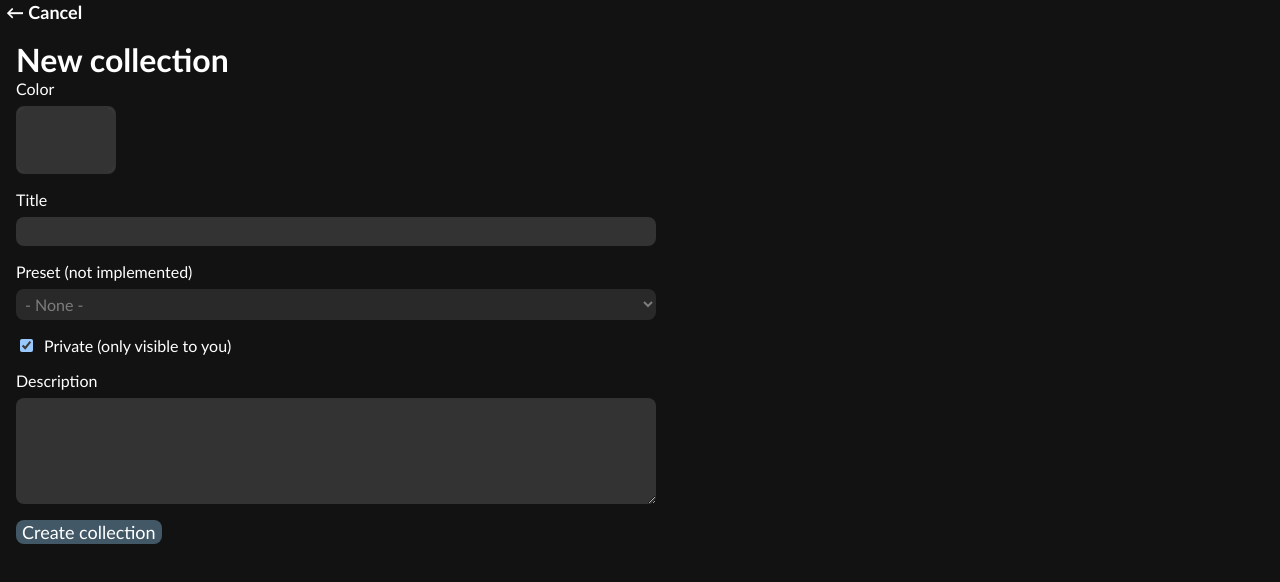
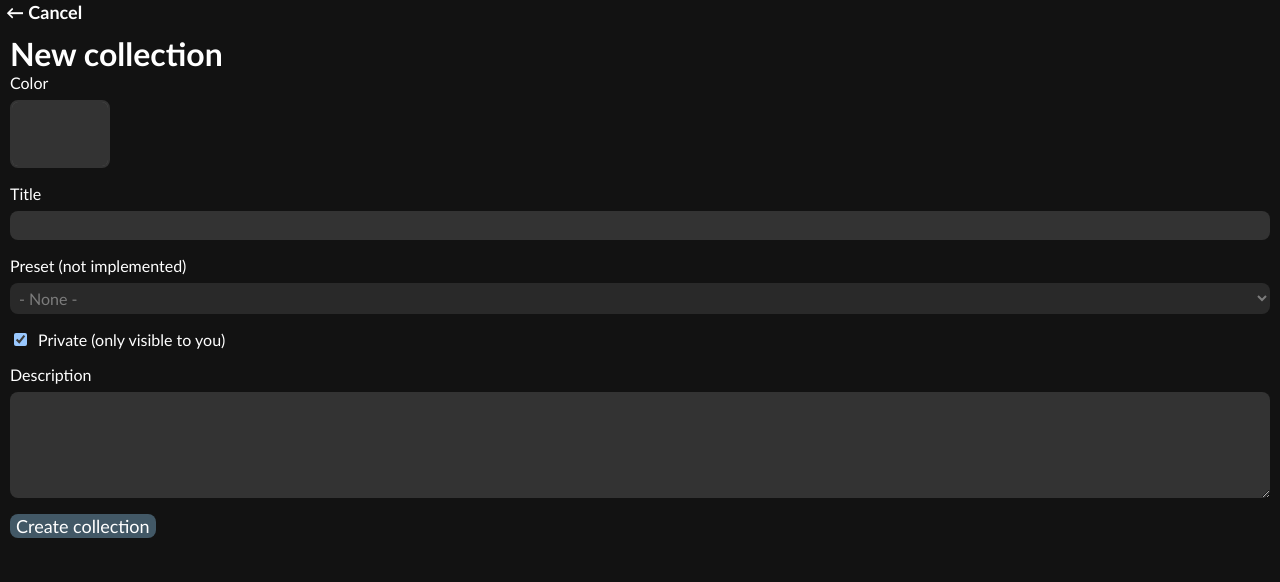
Before and after one commit to Jun1l1ll1/all-rate, a SvelteKit app: page /update/collection in a window 1280 px wide. Shown: the top 582 px of the page. Built offline with nearby package versions, Linux system fonts and the light colour scheme; no server answers.

Commit message:
Update styling layout

```diff
--- a/src/app.css
+++ b/src/app.css
@@ -41,6 +41,7 @@ button, .btn {
     padding-inline: 6px;
     color: var(--g-text-color);
     text-decoration: none;
+    font-size: 1rem;
 
     &::before {
         content: '';
--- a/src/routes/update/collection/+page.svelte
+++ b/src/routes/update/collection/+page.svelte
@@ -1,15 +1,13 @@
 <script lang="ts">
+    import DiscreteErrorMessage from '$lib/components/DiscreteErrorMessage.svelte';
+
     let { data, form } = $props();
 </script>
 
-<main class="form-content">
+<div class="main-content">
     <h1>{#if !data.collection}New{:else}Update{/if} collection</h1>
 
-    {#if form?.error}
-        <p class="form-error">{form.error}</p>
-    {/if}
-
-    <form method="POST">
+    <form class="create-form" method="POST">
         <input type="hidden" name="cid" value="{data.collection?.id || ''}" />
 
         <label style="width: 6rem;">
@@ -41,35 +39,10 @@
             <textarea name="description" maxlength="2000">{data.collection?.description || ''}</textarea>
         </label>
 
-        <button type="submit">{#if !data.collection}Create{:else}Update{/if} collection</button>
+        <button type="submit" class="update-btn">{#if !data.collection}Create{:else}Update{/if} collection</button>
     </form>
-</main>
+</div>
 
-<style>
-    .form-content {
-        padding: 1rem;
-        max-width: 40rem;
-    }
-
-    form,
-    label {
-        display: flex;
-        flex-direction: column;
-        gap: 0.5rem;
-    }
-
-    form {
-        gap: 1rem;
-    }
-    .checkbox-label {
-        flex-direction: row;
-        align-items: center;
-    }
-    textarea {
-        min-height: 6rem;
-        resize: vertical;
-    }
-    .form-error {
-        color: #ff8f8f;
-    }
-</style>
+{#if form?.error}
+    <DiscreteErrorMessage errorMessage={form.error} />
+{/if}
--- a/src/routes/update/create.css
+++ b/src/routes/update/create.css
@@ -1,5 +1,5 @@
 
-button {
+.update-btn {
     background-color: var(--g-primary-color);
     width: fit-content;
     font-size: large;
@@ -26,3 +26,25 @@ button {
         left: calc(var(--offset) * -1);
     }
 }
+
+.create-form {
+    display: flex;
+    flex-direction: column;
+    gap: 1rem;
+
+    label {
+        display: flex;
+        flex-direction: column;
+        gap: 0.5rem;
+    }
+
+    textarea {
+        min-height: 6rem;
+        resize: vertical;
+    }
+
+    .checkbox-label {
+        flex-direction: row;
+        align-items: center;
+    }
+}
--- a/src/routes/update/item/+page.svelte
+++ b/src/routes/update/item/+page.svelte
@@ -1,15 +1,13 @@
 <script lang="ts">
+    import DiscreteErrorMessage from '$lib/components/DiscreteErrorMessage.svelte';
+
     let { data, form } = $props();
 </script>
 
-<main class="form-content">
+<div class="main-content">
     <h1>{#if !data.item}New{:else}Update{/if} item</h1>
 
-    {#if form?.error}
-        <p class="form-error">{form.error}</p>
-    {/if}
-
-    <form method="POST">
+    <form class="create-form" method="POST">
         <input type="hidden" name="cid" value={data.cid} />
         <input type="hidden" name="iid" value={data.item?.id || ''} />
 
@@ -28,29 +26,10 @@
             <textarea name="comment" maxlength="5000">{data.item?.comment || ''}</textarea>
         </label>
 
-        <button type="submit">{#if !data.item}Create{:else}Update{/if} item</button>
+        <button type="submit" class="update-btn">{#if !data.item}Create{:else}Update{/if} item</button>
     </form>
-</main>
+</div>
 
-<style>
-    .form-content {
-        padding: 1rem;
-        max-width: 40rem;
-    }
-    form,
-    label {
-        display: flex;
-        flex-direction: column;
-        gap: 0.5rem;
-    }
-    form {
-        gap: 1rem;
-    }
-    textarea {
-        min-height: 6rem;
-        resize: vertical;
-    }
-    .form-error {
-        color: #ff8f8f;
-    }
-</style>
+{#if form?.error}
+    <DiscreteErrorMessage errorMessage={form.error} />
+{/if}
```
